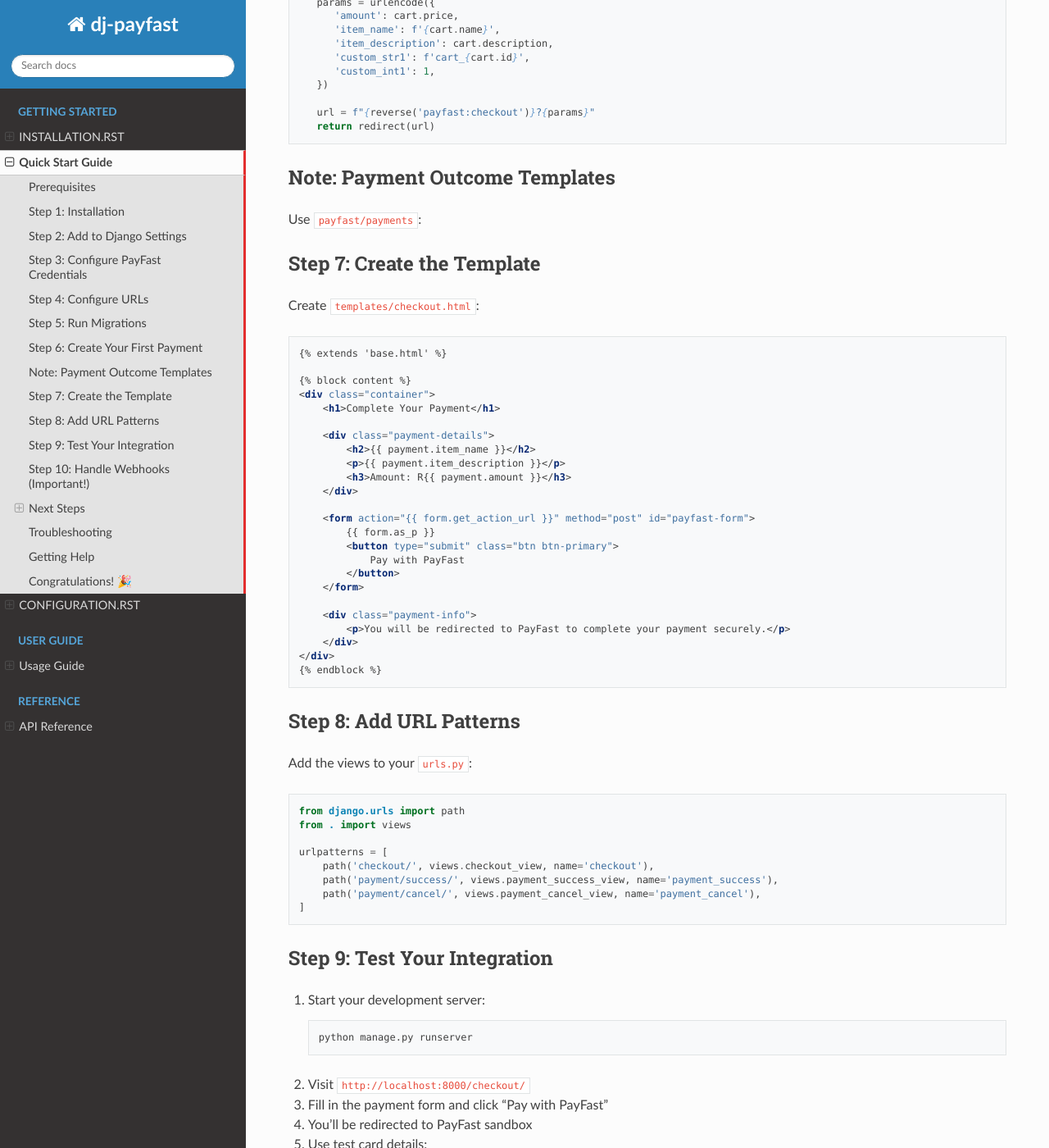
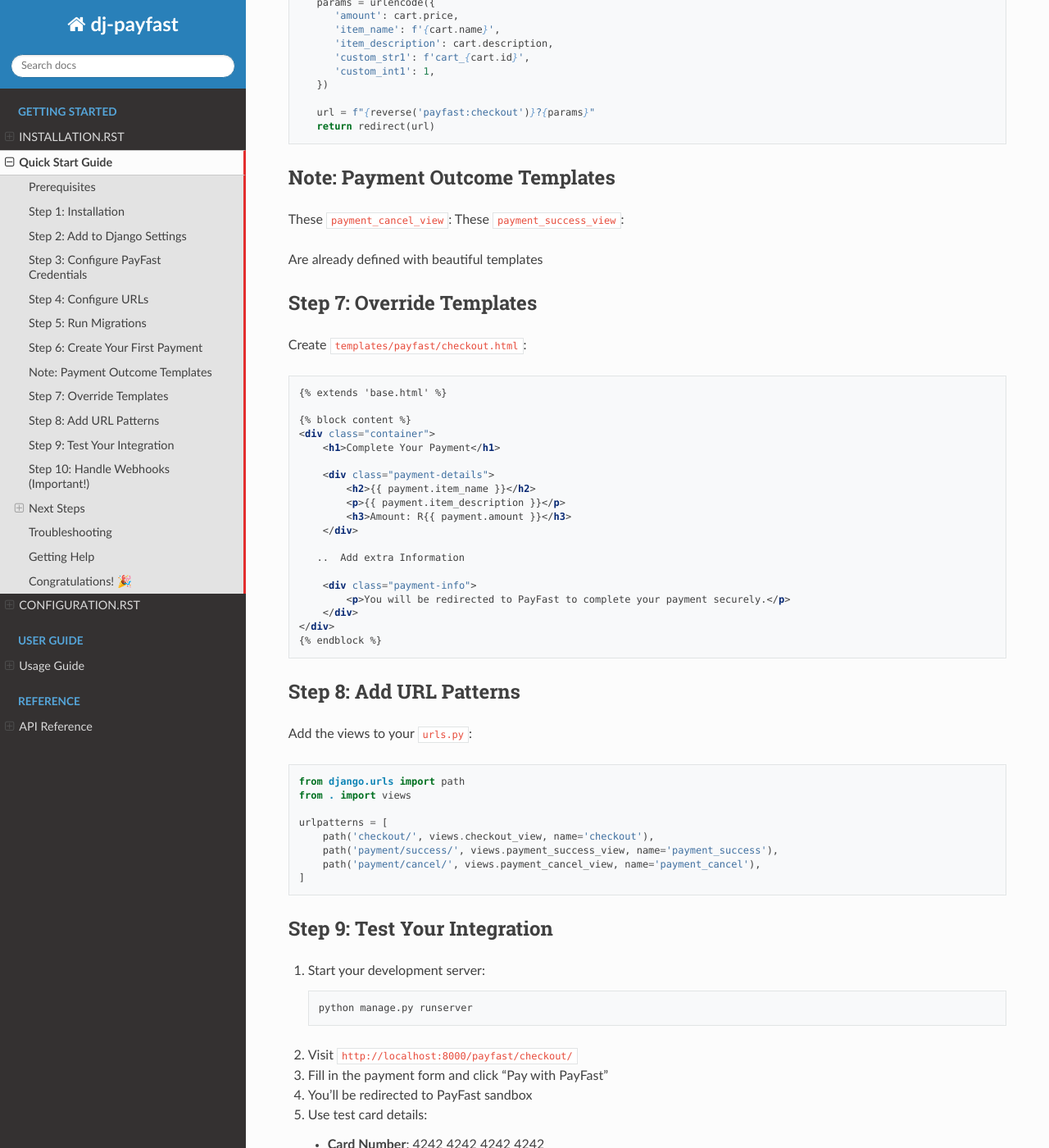
Before and after one commit to Carrington-dev/dj-payfast, a Sphinx documentation site: the page built from docs/quickstart.rst, in a window 1280 px wide and 1400 px high, scrolled down 2846 px. Shown: the whole window at 82% size. Built offline with Sphinx 7.4.7 and the Read the Docs theme 3.1.0, drawn with Linux system fonts in a browser that asks for light colours; pages that are not in the unit, such as notebooks, are missing from menus.

Commit message:
Update quickstart.rst

```diff
--- a/docs/quickstart.rst
+++ b/docs/quickstart.rst
@@ -158,13 +158,16 @@ Create a view to handle the checkout process:
 
 Note: Payment Outcome Templates
 ----------------------------
-Use ``payfast/payments``:
+These ``payment_cancel_view``:
+These ``payment_success_view``:
+
+Are already defined with beautiful templates
 
 
-Step 7: Create the Template
+Step 7: Override Templates
 ----------------------------
 
-Create ``templates/checkout.html``:
+Create ``templates/payfast/checkout.html``:
 
 .. code-block:: html
 
@@ -180,12 +183,7 @@ Create ``templates/checkout.html``:
            <h3>Amount: R{{ payment.amount }}</h3>
        </div>
 
-       <form action="{{ form.get_action_url }}" method="post" id="payfast-form">
-           {{ form.as_p }}
-           <button type="submit" class="btn btn-primary">
-               Pay with PayFast
-           </button>
-       </form>
+      ..  Add extra Information
 
        <div class="payment-info">
            <p>You will be redirected to PayFast to complete your payment securely.</p>
@@ -218,7 +216,7 @@ Step 9: Test Your Integration
 
       python manage.py runserver
 
-2. Visit ``http://localhost:8000/checkout/``
+2. Visit ``http://localhost:8000/payfast/checkout/``
 
 3. Fill in the payment form and click "Pay with PayFast"
 
```
